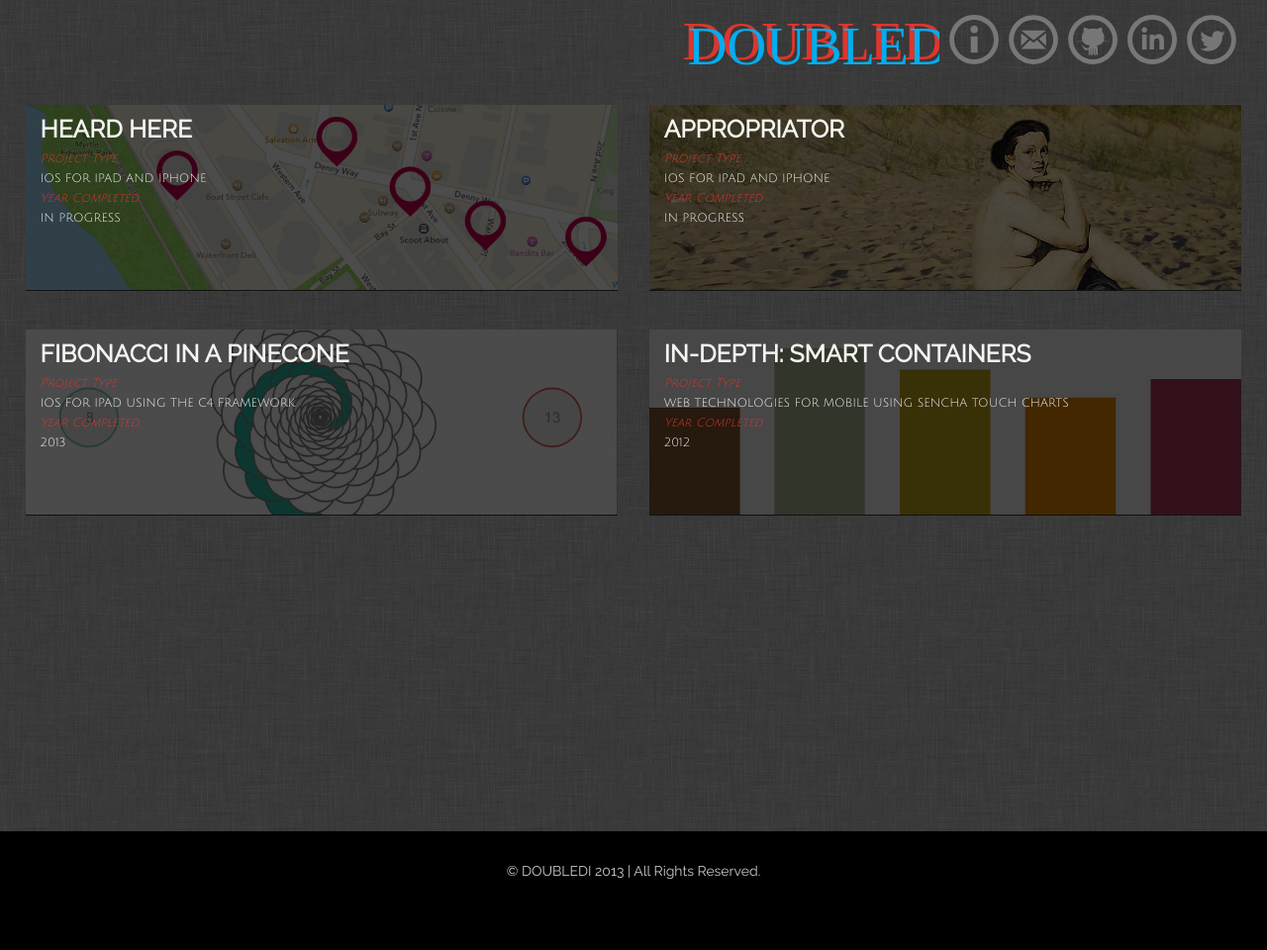
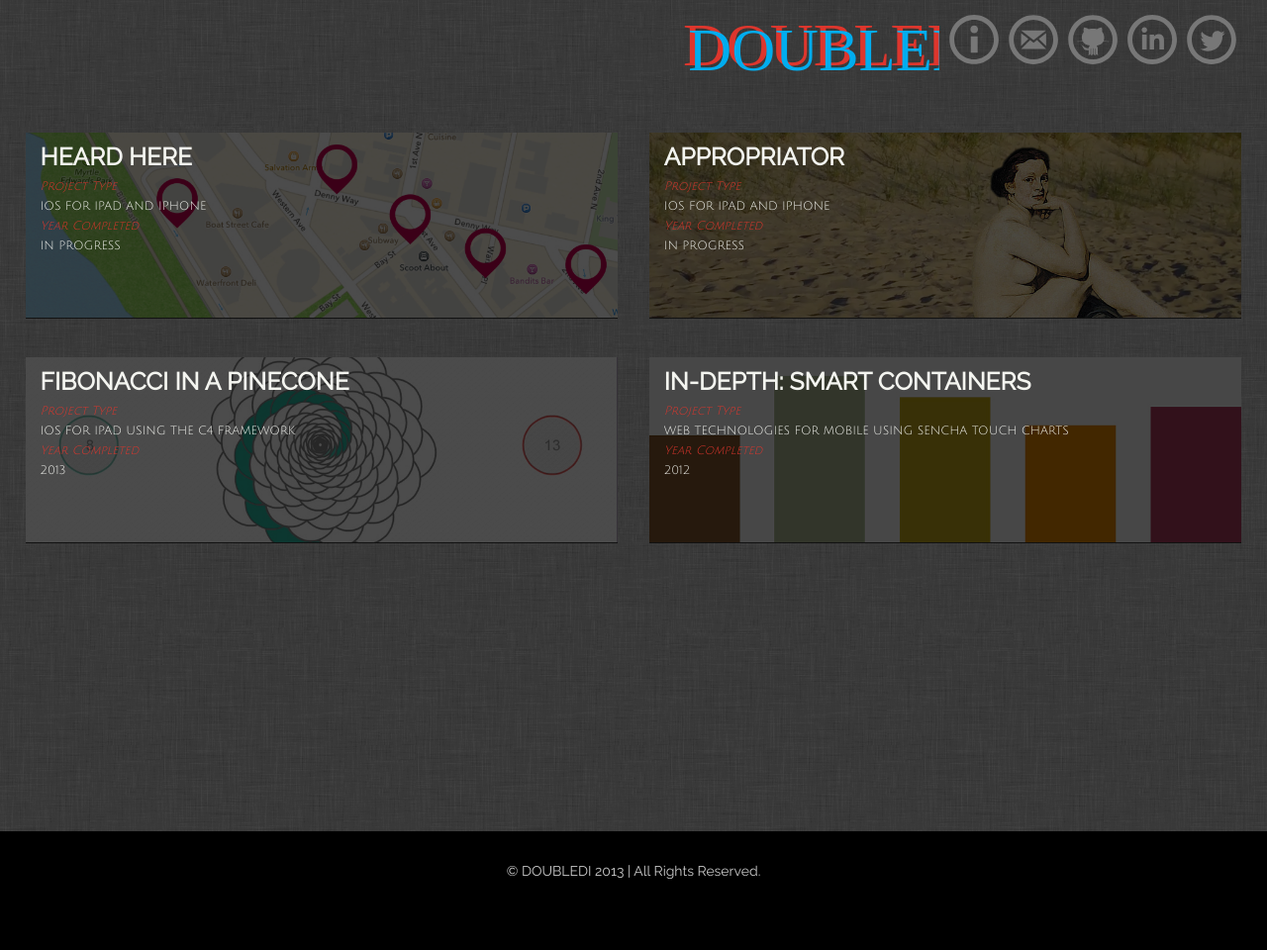
Before and after one commit to diannamertz/doubledi.github.com, a Jekyll site: the page built from index.html, in a window 1280 px wide. Shown: the whole page at 99% size. Built offline with Jekyll 4.4.1, drawn with Linux system fonts in a browser that asks for light colours.

Commit message:
index changes

```diff
--- a/_layouts/default.html
+++ b/_layouts/default.html
@@ -31,10 +31,10 @@
                 </li>
                 <li>
                     <svg version="1.1" id="Layer_1" xmlns="http://www.w3.org/2000/svg" xmlns:xlink="http://www.w3.org/1999/xlink" x="0px" y="0px"
-                    width="260px" height="60px" viewBox="0 0 {width} {height}" enable-background="new 0 0 {width} {height}" xml:space="preserve">
+                    width="260px" height="88px" viewBox="0 0 {width} {height}" enable-background="new 0 0 {width} {height}" xml:space="preserve">
                       <a xlink:href="/index.html" target="_top">
-                      <text transform="matrix(1 0 0 1 0.5049 45.041)" fill="#DD362D" font-family="'OriyaSangamMN'" font-size="55">DOUBLEDI</text>
-                      <text transform="matrix(1 0 0 1 5.7803 50.127)" fill="#00ADEF" font-family="'OriyaSangamMN'" font-size="55">DOUBLEDI</text>
+                      <text transform="matrix(1 0 0 1 1 50.8223)" fill="#DD362D" font-family="'OriyaSangamMN'" font-size="60.8069">DOUBLEDI</text>
+                      <text transform="matrix(1 0 0 1 6.2539 55.8867)" fill="#00ADEF" font-family="'OriyaSangamMN'" font-size="60.8069">DOUBLEDI</text>
                       </a>
                    </svg>
                 </li>
```
Also changed, not shown: img/dd-logo.svg.
